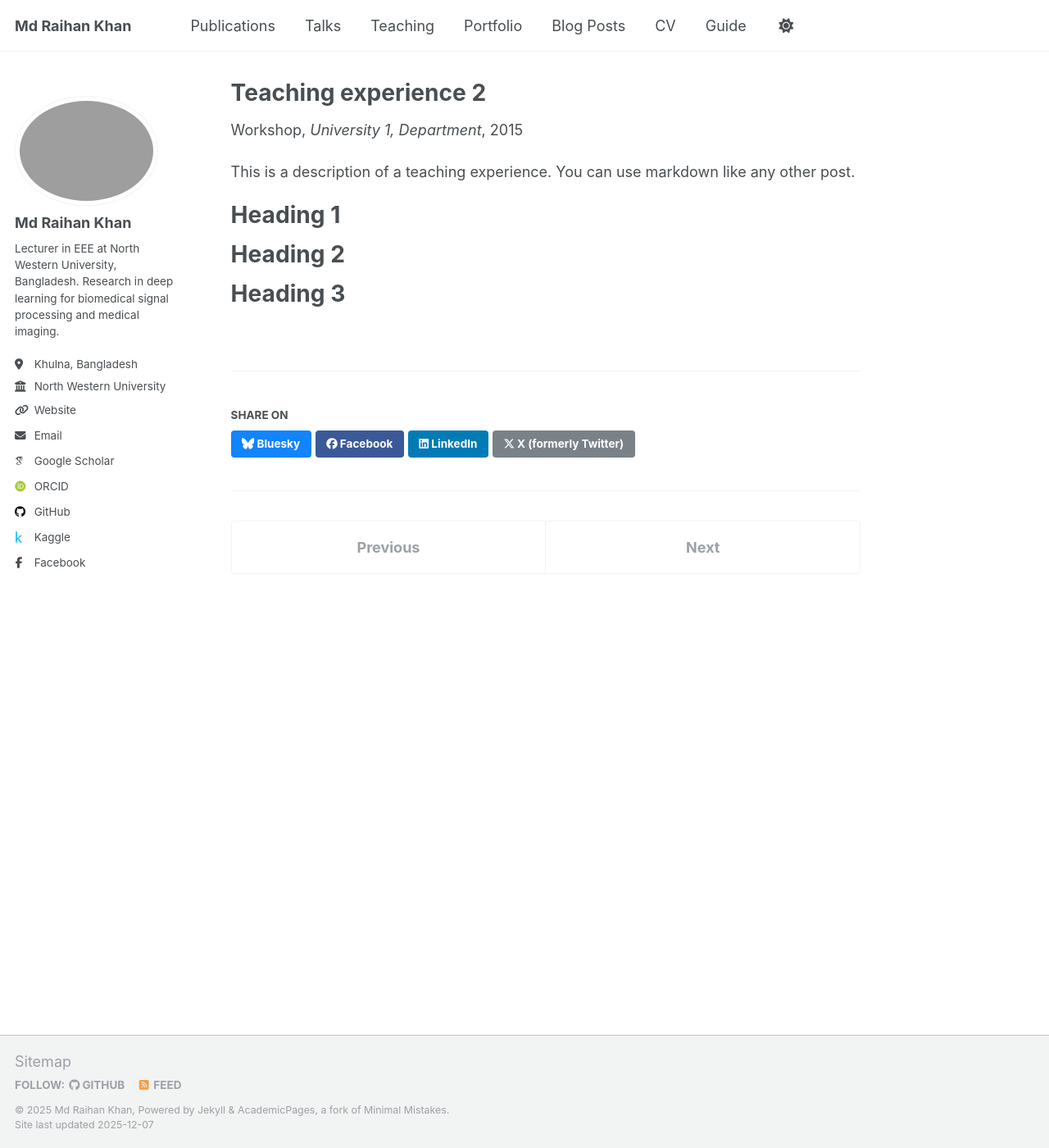
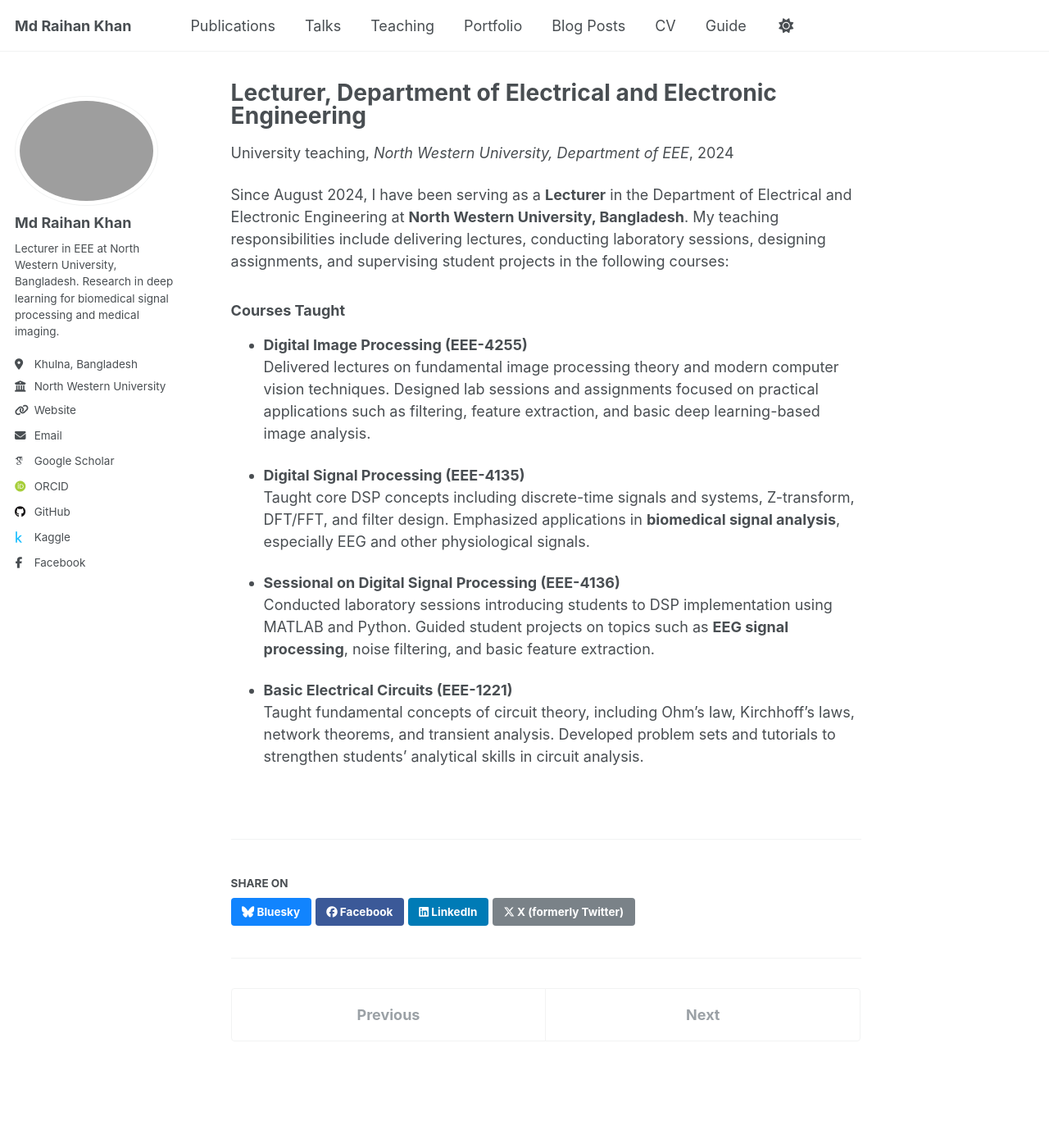
Before and after one commit to kraihan/kraihan.github.io, a Jekyll site: the page built from _teaching/2015-spring-teaching-2.md, in a window 1280 px wide and 1400 px high. Shown: the whole window at 82% size. Built offline with Jekyll 4.4.1, drawn with Linux system fonts in a browser that asks for light colours; some web fonts are replaced.

Commit message:
Update 2015-spring-teaching-2.md

```diff
--- a/_teaching/2015-spring-teaching-2.md
+++ b/_teaching/2015-spring-teaching-2.md
@@ -1,20 +1,25 @@
 ---
-title: "Teaching experience 2"
+title: "Lecturer, Department of Electrical and Electronic Engineering"
 collection: teaching
-type: "Workshop"
-permalink: /teaching/2015-spring-teaching-1
-venue: "University 1, Department"
-date: 2015-01-01
-location: "City, Country"
+type: "University teaching"
+permalink: /teaching/2024-nwu-lecturer
+venue: "North Western University, Department of EEE"
+date: 2024-08-01
+location: "Khulna, Bangladesh"
 ---
 
-This is a description of a teaching experience. You can use markdown like any other post.
+Since August 2024, I have been serving as a **Lecturer** in the Department of Electrical and Electronic Engineering at **North Western University, Bangladesh**. My teaching responsibilities include delivering lectures, conducting laboratory sessions, designing assignments, and supervising student projects in the following courses:
 
-Heading 1
-======
+### Courses Taught
 
-Heading 2
-======
+- **Digital Image Processing (EEE-4255)**
+  Delivered lectures on fundamental image processing theory and modern computer vision techniques. Designed lab sessions and assignments focused on practical applications such as filtering, feature extraction, and basic deep learning-based image analysis.
 
-Heading 3
-======
+- **Digital Signal Processing (EEE-4135)**
+  Taught core DSP concepts including discrete-time signals and systems, Z-transform, DFT/FFT, and filter design. Emphasized applications in **biomedical signal analysis**, especially EEG and other physiological signals.
+
+- **Sessional on Digital Signal Processing (EEE-4136)**
+  Conducted laboratory sessions introducing students to DSP implementation using MATLAB and Python. Guided student projects on topics such as **EEG signal processing**, noise filtering, and basic feature extraction.
+
+- **Basic Electrical Circuits (EEE-1221)**
+  Taught fundamental concepts of circuit theory, including Ohm’s law, Kirchhoff’s laws, network theorems, and transient analysis. Developed problem sets and tutorials to strengthen students’ analytical skills in circuit analysis.
```
